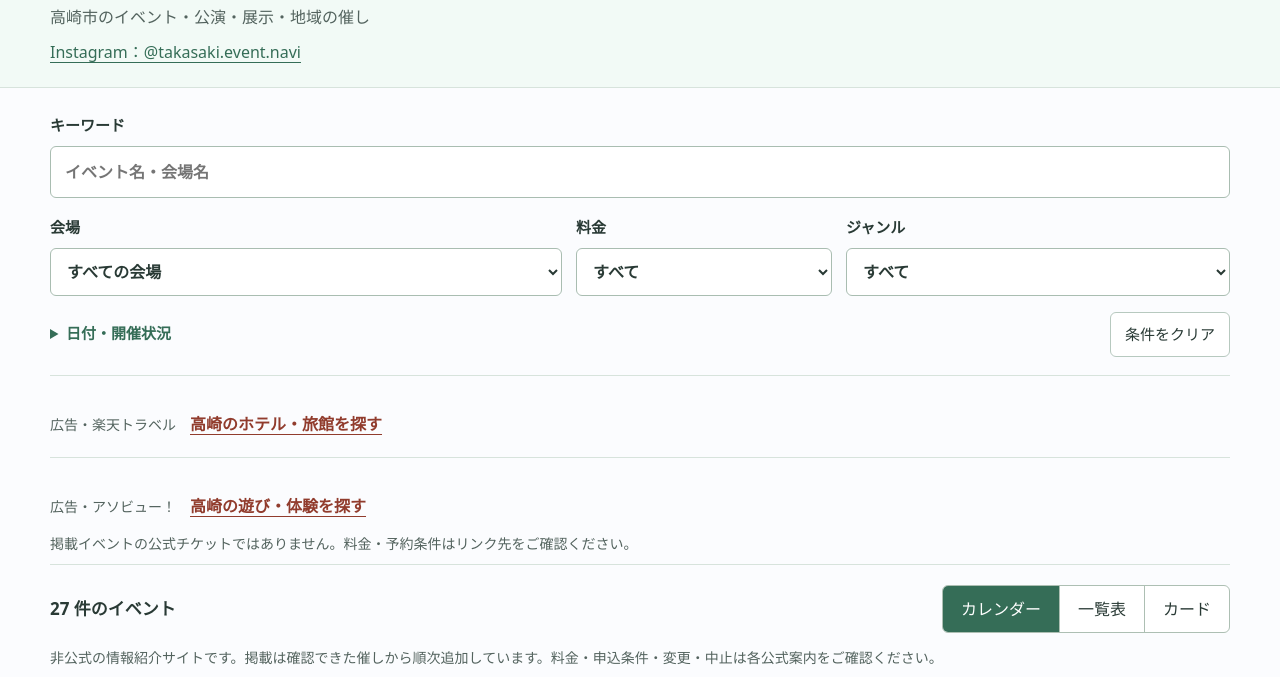
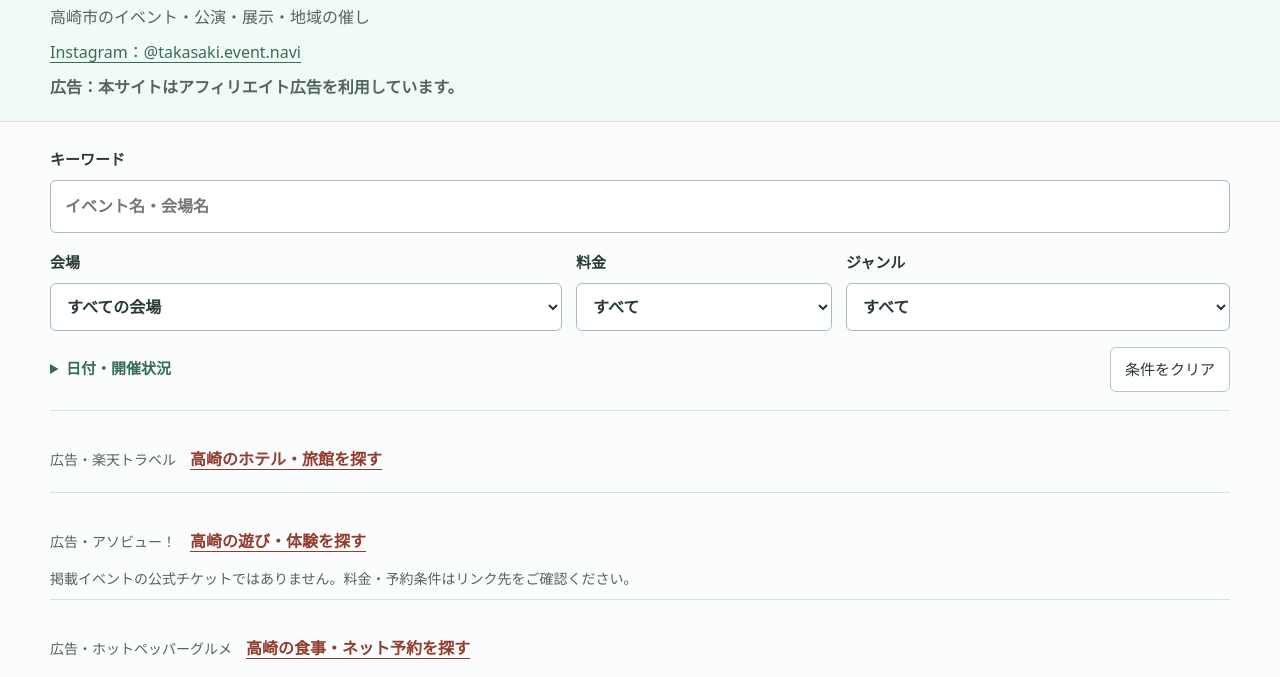
Before and after one commit to DELIENTZ/motenashi-events, a plain HTML site: page index.html in a window 1280 px wide. Shown: the part 74-751 px from the top of the page. Drawn offline with Linux system fonts and the light colour scheme; grey boxes are pictures that could not be loaded.

Commit message:
Add clearly labeled Hot Pepper Takasaki dining link

```diff
--- a/index.html
+++ b/index.html
@@ -27,6 +27,7 @@
     <h1 class="logo"><img src="assets/site-icon.png" alt="" width="44" height="44" />高崎<span>イベントナビ</span></h1>
     <p class="tagline">高崎市のイベント・公演・展示・地域の催し</p>
     <p class="tagline"><a class="instagram-link" href="https://www.instagram.com/takasaki.event.navi/" target="_blank" rel="noopener noreferrer">Instagram：@takasaki.event.navi</a></p>
+    <p class="tagline"><strong>広告：本サイトはアフィリエイト広告を利用しています。</strong></p>
   </div>
 </header>
 
@@ -72,6 +73,11 @@
     <p class="affiliate-link"><a href="https://ck.jp.ap.valuecommerce.com/servlet/referral?sid=3786702&amp;pid=892741303&amp;vc_url=https%3A%2F%2Fwww.asoview.com%2Flocation%2F91450%2F" target="_blank" rel="nofollow sponsored noopener"><img src="https://ad.jp.ap.valuecommerce.com/servlet/gifbanner?sid=3786702&amp;pid=892741303" height="1" width="0" border="0" alt="">高崎の遊び・体験を探す</a></p>
     <p class="affiliate-note small">掲載イベントの公式チケットではありません。料金・予約条件はリンク先をご確認ください。</p>
   </aside>
+  <aside class="affiliate-promo" aria-label="広告：ホットペッパーグルメ">
+    <p class="affiliate-label">広告・ホットペッパーグルメ</p>
+    <p class="affiliate-link"><a href="https://ck.jp.ap.valuecommerce.com/servlet/referral?sid=3786702&amp;pid=892742227&amp;vc_url=https%3A%2F%2Fwww.hotpepper.jp%2FSA17%2FY966%2F%3Fvos%3Dnhppvccp99002" target="_blank" rel="nofollow sponsored noopener"><img src="https://ad.jp.ap.valuecommerce.com/servlet/gifbanner?sid=3786702&amp;pid=892742227" height="1" width="0" border="0" alt="">高崎の食事・ネット予約を探す</a></p>
+    <p class="affiliate-note small">イベント主催者の飲食予約窓口ではありません。空席・料金・予約条件はリンク先をご確認ください。</p>
+  </aside>
   <div class="results-toolbar">
     <p id="result-count" class="result-count" role="status" aria-live="polite">読み込み中</p>
     <div class="view-switch" role="group" aria-label="表示形式">
```
